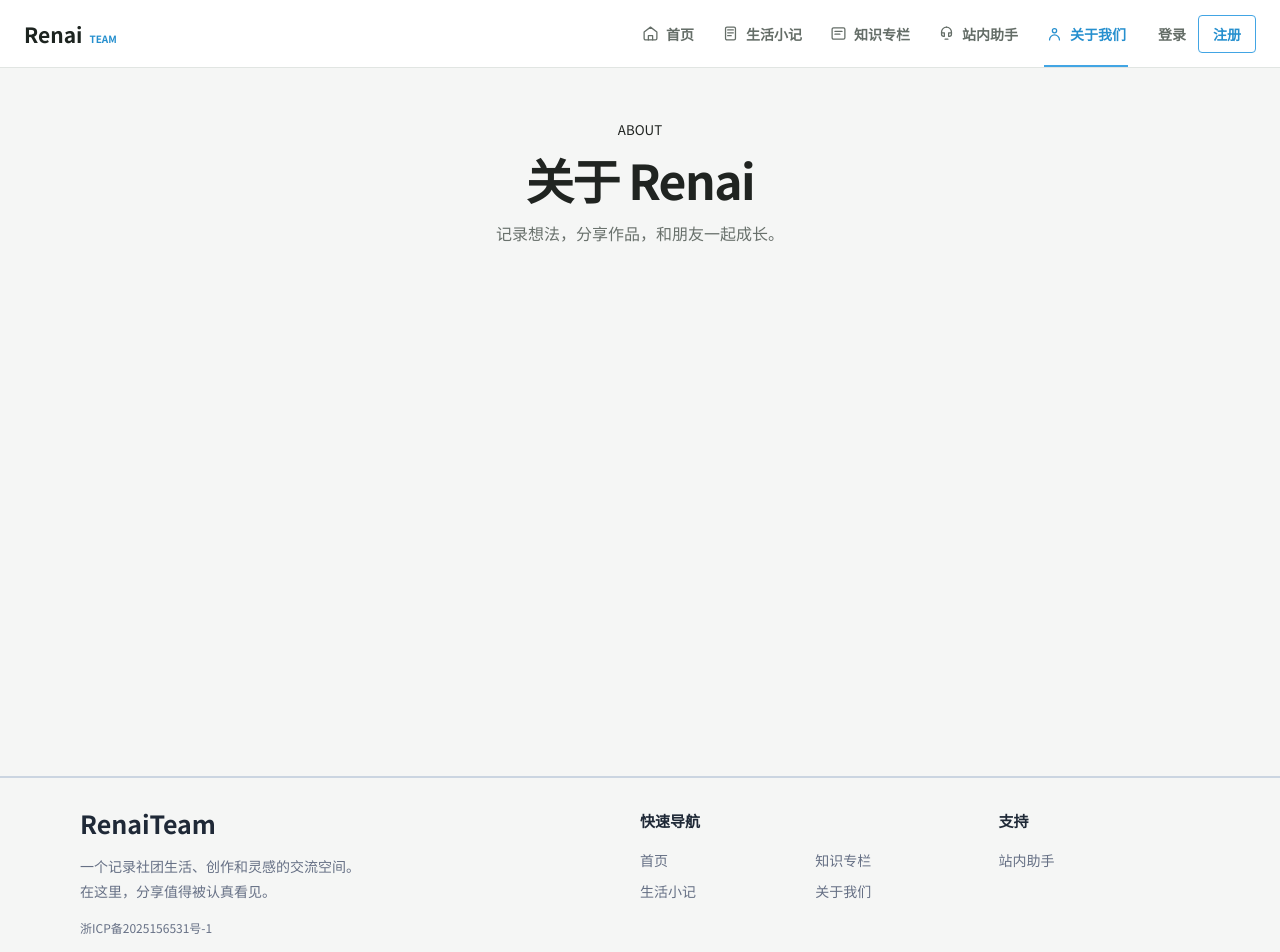
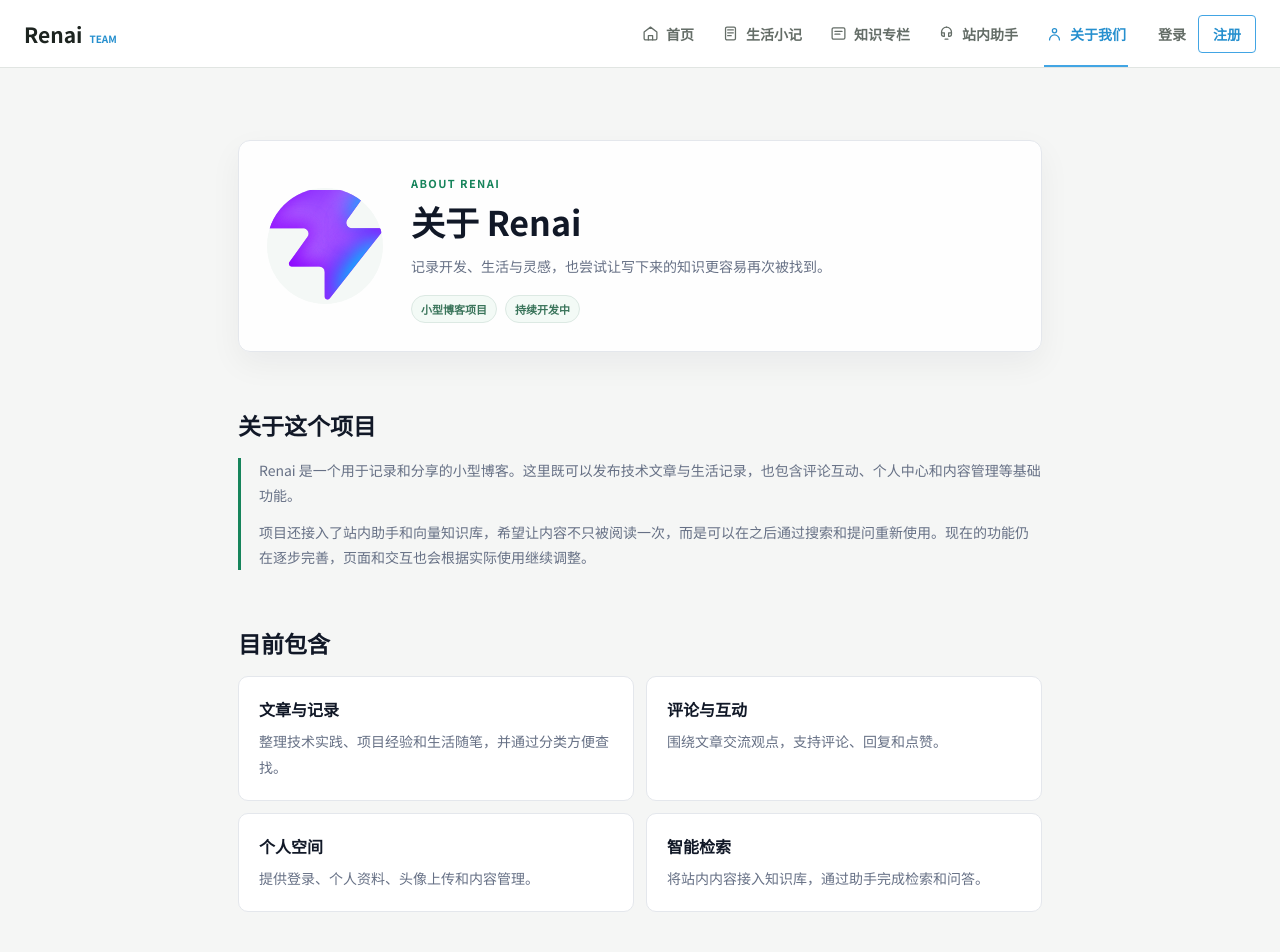
Before and after one commit to chenaqi-web/frontend, a React (Vite) app: page /about in a window 1280 px wide. Shown: the top 952 px of the page. Built offline with nearby package versions, Linux system fonts and the light colour scheme.

Commit message:
feat: expand about page

```diff
--- /dev/null
+++ b/src/pages/about/AboutPage.css
@@ -0,0 +1,321 @@
+.about-page {
+  width: min(860px, calc(100% - 40px));
+  max-width: 860px;
+  margin-top: 72px;
+}
+
+.about-profile {
+  display: grid;
+  grid-template-columns: 116px minmax(0, 1fr);
+  gap: 28px;
+  align-items: center;
+  padding: 28px;
+  border: 1px solid #e4e7ec;
+  border-radius: 12px;
+  background: rgba(255, 255, 255, .9);
+  box-shadow: 0 12px 32px rgba(17, 24, 39, .05);
+}
+
+.about-profile img {
+  width: 116px;
+  height: 116px;
+  object-fit: contain;
+  border-radius: 50%;
+  background: #f4f8f6;
+}
+
+.about-profile > div {
+  min-width: 0;
+}
+
+.about-eyebrow {
+  color: #16845b;
+  font-size: 11px;
+  font-weight: 700;
+  letter-spacing: 1.4px;
+}
+
+.about-profile h1 {
+  margin: 8px 0 10px;
+  color: #111827;
+  font-size: 34px;
+  line-height: 1.25;
+}
+
+.about-profile p,
+.about-copy p,
+.about-feature-grid p,
+.about-part-list p,
+.about-improvement-grid p,
+.about-section-note,
+.about-footer-block p {
+  color: #667085;
+  font-size: 14px;
+  line-height: 1.8;
+}
+
+.about-profile p {
+  margin: 0;
+}
+
+.about-status {
+  display: flex;
+  flex-wrap: wrap;
+  gap: 8px;
+  margin-top: 16px;
+}
+
+.about-status span,
+.about-technology-panel span {
+  padding: 5px 9px;
+  border-radius: 999px;
+  font-size: 11px;
+  font-weight: 600;
+}
+
+.about-status span {
+  border: 1px solid #dce9e3;
+  background: #f3faf6;
+  color: #39745a;
+}
+
+.about-block {
+  margin-top: 56px;
+}
+
+.about-block > h2,
+.about-footer-block h2 {
+  margin: 0 0 16px;
+  color: #111827;
+  font-size: 23px;
+}
+
+.about-copy {
+  padding-left: 18px;
+  border-left: 3px solid #16845b;
+}
+
+.about-copy p {
+  margin: 0;
+}
+
+.about-copy p + p {
+  margin-top: 12px;
+}
+
+.about-feature-grid {
+  display: grid;
+  grid-template-columns: repeat(2, minmax(0, 1fr));
+  gap: 12px;
+}
+
+.about-feature-grid article {
+  min-width: 0;
+  padding: 20px;
+  border: 1px solid #e4e7ec;
+  border-radius: 10px;
+  background: #fff;
+}
+
+.about-feature-grid h3 {
+  margin: 0 0 8px;
+  color: #111827;
+  font-size: 16px;
+}
+
+.about-feature-grid p {
+  margin: 0;
+}
+
+.about-part-list {
+  overflow: hidden;
+  border: 1px solid #e4e7ec;
+  border-radius: 8px;
+  background: #fff;
+}
+
+.about-part-list article {
+  display: grid;
+  grid-template-columns: 150px minmax(0, 1fr);
+  gap: 20px;
+  align-items: center;
+  padding: 18px 20px;
+}
+
+.about-part-list article + article {
+  border-top: 1px solid #edf0f2;
+}
+
+.about-part-list h3,
+.about-improvement-grid h3 {
+  margin: 0;
+  color: #111827;
+  font-size: 15px;
+}
+
+.about-part-list p,
+.about-improvement-grid p {
+  margin: 0;
+}
+
+.about-section-note {
+  margin: -5px 0 20px;
+}
+
+.about-technology-panel {
+  display: flex;
+  flex-wrap: wrap;
+  gap: 9px;
+  padding: 20px;
+  border: 1px solid #e4e7ec;
+  border-radius: 8px;
+  background: #f8fafc;
+}
+
+.about-technology-panel span {
+  border: 1px solid #cfe2f8;
+  background: #eaf4ff;
+  color: #1769aa;
+  line-height: 1.2;
+  transition: border-color .18s ease, background-color .18s ease;
+}
+
+.about-technology-panel span:hover {
+  border-color: #9cc7ee;
+  background: #dceeff;
+}
+
+.about-improvement-grid {
+  display: grid;
+  grid-template-columns: repeat(3, minmax(0, 1fr));
+  gap: 24px;
+}
+
+.about-improvement-grid article {
+  padding-top: 15px;
+  border-top: 2px solid #d9e5df;
+}
+
+.about-improvement-grid span {
+  display: block;
+  margin-bottom: 10px;
+  color: #16845b;
+  font-size: 11px;
+  font-weight: 700;
+}
+
+.about-improvement-grid h3 {
+  margin-bottom: 7px;
+}
+
+.about-footer-block {
+  display: flex;
+  align-items: center;
+  justify-content: space-between;
+  gap: 30px;
+  margin-top: 56px;
+  padding: 28px;
+  border-radius: 12px;
+  background: #111827;
+}
+
+.about-footer-block h2 {
+  margin-bottom: 6px;
+  color: #fff;
+}
+
+.about-footer-block p {
+  margin: 0;
+  color: #b8c1cc;
+}
+
+.about-actions {
+  display: flex;
+  flex: none;
+  gap: 8px;
+}
+
+.about-actions a {
+  display: inline-flex;
+  min-height: 40px;
+  align-items: center;
+  padding: 0 14px;
+  border: 1px solid #5c6675;
+  border-radius: 7px;
+  color: #fff;
+  font-size: 12px;
+  font-weight: 700;
+  text-decoration: none;
+}
+
+.about-actions a:first-child {
+  border-color: #fff;
+  background: #fff;
+  color: #111827;
+}
+
+@media (max-width: 800px) {
+  .site-shell .inner-page.about-page {
+    width: auto;
+    max-width: none;
+    margin: 42px 16px 80px;
+    padding: 0;
+  }
+
+  .about-page * {
+    min-width: 0;
+  }
+}
+
+@media (max-width: 560px) {
+  .about-profile {
+    grid-template-columns: 1fr;
+    justify-items: center;
+    padding: 24px 20px;
+    text-align: center;
+  }
+
+  .about-profile img {
+    width: 96px;
+    height: 96px;
+  }
+
+  .about-status {
+    justify-content: center;
+  }
+
+  .about-feature-grid {
+    grid-template-columns: 1fr;
+  }
+
+  .about-technology-panel {
+    gap: 8px;
+    padding: 16px;
+  }
+
+  .about-part-list article {
+    grid-template-columns: 1fr;
+    gap: 6px;
+    padding: 16px;
+  }
+
+  .about-improvement-grid {
+    grid-template-columns: 1fr;
+    gap: 22px;
+  }
+
+  .about-footer-block {
+    align-items: flex-start;
+    flex-direction: column;
+    padding: 24px 20px;
+  }
+
+  .about-actions {
+    width: 100%;
+  }
+
+  .about-actions a {
+    flex: 1;
+    justify-content: center;
+  }
+}
--- a/src/pages/about/AboutPage.tsx
+++ b/src/pages/about/AboutPage.tsx
@@ -1 +1,125 @@
-export default function AboutPage() { return <main className="inner-page"><section className="page-intro"><small>ABOUT</small><h1>关于 Renai</h1><p>记录想法，分享作品，和朋友一起成长。</p></section></main> }
+import AppLink from '@/components/common/AppLink'
+import './AboutPage.css'
+
+const features = [
+  { title: '文章与记录', description: '整理技术实践、项目经验和生活随笔，并通过分类方便查找。' },
+  { title: '评论与互动', description: '围绕文章交流观点，支持评论、回复和点赞。' },
+  { title: '个人空间', description: '提供登录、个人资料、头像上传和内容管理。' },
+  { title: '智能检索', description: '将站内内容接入知识库，通过助手完成检索和问答。' },
+]
+
+const projectParts = [
+  { title: 'Web 前端', description: '负责文章阅读、评论互动、个人中心和内容管理页面。' },
+  { title: 'Gateway 网关', description: '统一处理 HTTP 请求、登录鉴权、文件访问和服务调用。' },
+  { title: 'Core 核心服务', description: '承载用户、文章、评论等核心数据和业务处理。' },
+  { title: 'Agent 智能服务', description: '负责知识库接入、内容检索和站内问答能力。' },
+]
+
+const technologies = [
+  'React',
+  'TypeScript',
+  'Go',
+  'Gin',
+  'gRPC',
+  'MySQL',
+  'Redis',
+  'FastAPI',
+  'ChromaDB',
+  'GLM-4-Flash',
+]
+
+const improvements = [
+  { number: '01', title: '内容体验', description: '继续完善分类、归档、搜索和文章阅读细节。' },
+  { number: '02', title: '个人空间', description: '补全资料维护、头像更新和账号相关体验。' },
+  { number: '03', title: '智能检索', description: '优化知识库构建、回答质量和内容引用。' },
+]
+
+export default function AboutPage() {
+  return (
+    <main className="inner-page about-page">
+      <section className="about-profile">
+        <img src="/favicon.svg" alt="Renai 标识" />
+        <div>
+          <span className="about-eyebrow">ABOUT RENAI</span>
+          <h1>关于 Renai</h1>
+          <p>记录开发、生活与灵感，也尝试让写下来的知识更容易再次被找到。</p>
+          <div className="about-status">
+            <span>小型博客项目</span>
+            <span>持续开发中</span>
+          </div>
+        </div>
+      </section>
+
+      <section className="about-block">
+        <h2>关于这个项目</h2>
+        <div className="about-copy">
+          <p>
+            Renai 是一个用于记录和分享的小型博客。这里既可以发布技术文章与生活记录，也包含评论互动、个人中心和内容管理等基础功能。
+          </p>
+          <p>
+            项目还接入了站内助手和向量知识库，希望让内容不只被阅读一次，而是可以在之后通过搜索和提问重新使用。现在的功能仍在逐步完善，页面和交互也会根据实际使用继续调整。
+          </p>
+        </div>
+      </section>
+
+      <section className="about-block">
+        <h2>目前包含</h2>
+        <div className="about-feature-grid">
+          {features.map((feature) => (
+            <article key={feature.title}>
+              <h3>{feature.title}</h3>
+              <p>{feature.description}</p>
+            </article>
+          ))}
+        </div>
+      </section>
+
+      <section className="about-block">
+        <h2>项目组成</h2>
+        <p className="about-section-note">各部分保持清晰分工，通过网关和 RPC 连接成完整的博客服务。</p>
+        <div className="about-part-list">
+          {projectParts.map((part) => (
+            <article key={part.title}>
+              <h3>{part.title}</h3>
+              <p>{part.description}</p>
+            </article>
+          ))}
+        </div>
+      </section>
+
+      <section className="about-block">
+        <h2>项目技术</h2>
+        <p className="about-section-note">只展示当前项目中具有代表性的核心技术。</p>
+        <div className="about-technology-panel">
+          {technologies.map((technology) => (
+            <span key={technology}>{technology}</span>
+          ))}
+        </div>
+      </section>
+
+      <section className="about-block">
+        <h2>持续完善</h2>
+        <div className="about-improvement-grid">
+          {improvements.map((item) => (
+            <article key={item.number}>
+              <span>{item.number}</span>
+              <h3>{item.title}</h3>
+              <p>{item.description}</p>
+            </article>
+          ))}
+        </div>
+      </section>
+
+      <section className="about-footer-block">
+        <div>
+          <h2>继续看看</h2>
+          <p>从一篇文章开始阅读，或者直接向站内助手提问。</p>
+        </div>
+        <div className="about-actions">
+          <AppLink to="/blog">浏览文章</AppLink>
+          <AppLink to="/assistant">站内助手</AppLink>
+        </div>
+      </section>
+    </main>
+  )
+}
```
